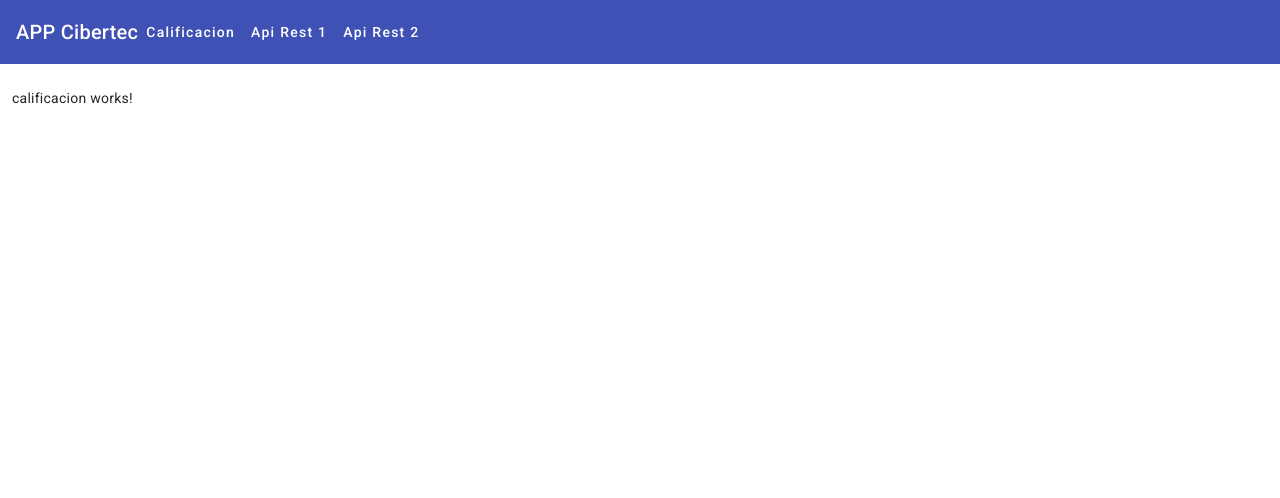
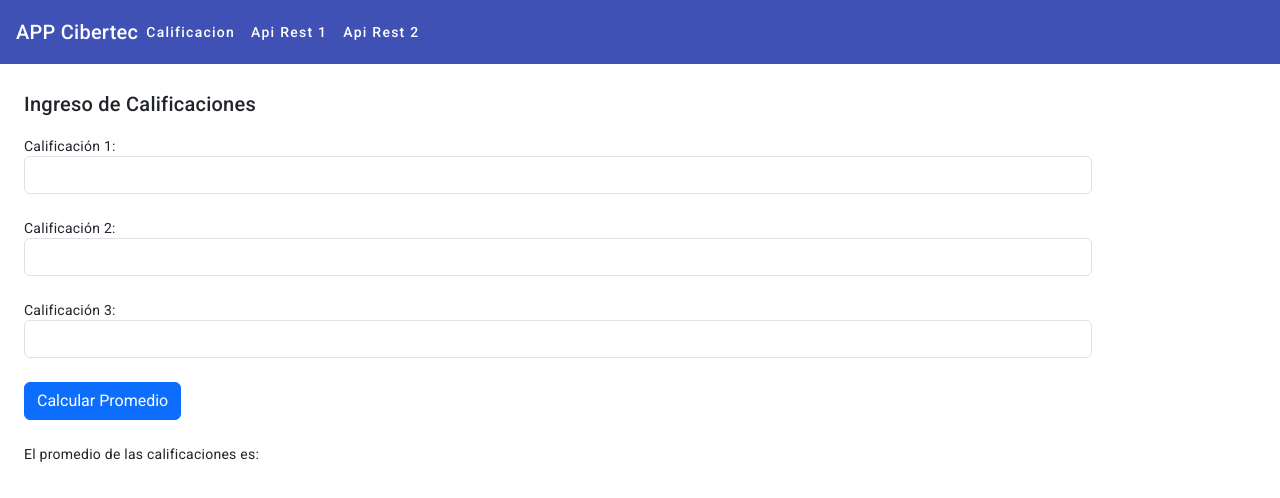
Before and after one commit to jeremy12p/CL3, an Angular app in the folder DAWII_CL3/: page / in a window 1280 px wide. Shown: the top 498 px of the page. Built offline with nearby package versions, Linux system fonts and the light colour scheme.

Commit message:
se termino la tarea de calificacion

```diff
--- a/DAWII_CL3/src/app/app.module.ts
+++ b/DAWII_CL3/src/app/app.module.ts
@@ -9,13 +9,13 @@ import { MaterialModule } from './angularmaterial/material.module';
 
 @NgModule({
   declarations: [
-    AppComponent,
-    CL3Component
+    AppComponent
   ],
   imports: [
+
     BrowserModule,
+    MaterialModule,
     AppRoutingModule,
-    MaterialModule,
     BrowserAnimationsModule
   ],
   providers: [],
--- a/DAWII_CL3/src/app/cl3/cl3.module.ts
+++ b/DAWII_CL3/src/app/cl3/cl3.module.ts
@@ -4,7 +4,7 @@ import { CalificacionComponent } from './paginas/calificacion/calificacion.compo
 import { Apirest1Component } from './paginas/apirest1/apirest1.component';
 import { Apirest2Component } from './paginas/apirest2/apirest2.component';
 import { AppRoutingModule } from '../app-routing.module';
-
+import { MaterialModule } from '../angularmaterial/material.module';
 
 
 @NgModule({
@@ -15,7 +15,8 @@ import { AppRoutingModule } from '../app-routing.module';
   ],
   imports: [
     AppRoutingModule,
-    CommonModule
+    CommonModule,
+    MaterialModule,
   ]
 })
 export class Cl3Module { }
--- a/DAWII_CL3/src/app/cl3/paginas/calificacion/calificacion.component.html
+++ b/DAWII_CL3/src/app/cl3/paginas/calificacion/calificacion.component.html
@@ -1 +1,20 @@
-<p>calificacion works!</p>
+<div class="container">
+  <h2>Ingreso de Calificaciones</h2>
+  <div class="form-group mb-4" >
+    <label for="cali1Input">Calificación 1:</label>
+    <input type="number" class="form-control" id="cali1Input" #cali1Input>
+  </div>
+  <div class="form-group mb-4">
+    <label for="cali2Input">Calificación 2:</label>
+    <input type="number" class="form-control" id="cali2Input" #cali2Input>
+  </div>
+  <div class="form-group mb-4">
+    <label for="cali3Input">Calificación 3:</label>
+    <input type="number" class="form-control" id="cali3Input" #cali3Input>
+  </div>
+  <button class="btn btn-primary mb-4" (click)="calcularPromedio(cali1Input.value, cali2Input.value, cali3Input.value)">Calcular Promedio</button>
+  <div class="resultado">
+    <p>El promedio de las calificaciones es: {{ promedio }}</p>
+  </div>
+
+</div>
--- a/DAWII_CL3/src/app/cl3/paginas/calificacion/calificacion.component.ts
+++ b/DAWII_CL3/src/app/cl3/paginas/calificacion/calificacion.component.ts
@@ -2,9 +2,18 @@ import { Component } from '@angular/core';
 
 @Component({
   templateUrl: './calificacion.component.html',
-  styles: [
-  ]
+  styles: []
 })
 export class CalificacionComponent {
+  promedio: number | null = null;
+  suma: number = 0;
 
+  calcularPromedio(cali1Input: string, cali2Input: string, cali3Input: string) {
+    const calificacion1 = parseInt(cali1Input, 10);
+    const calificacion2 = parseInt(cali2Input, 10);
+    const calificacion3 = parseInt(cali3Input, 10);
+
+    this.suma = calificacion1 + calificacion2 + calificacion3;
+    this.promedio = this.suma / 3;
+  }
 }
--- a/DAWII_CL3/tsconfig.json
+++ b/DAWII_CL3/tsconfig.json
@@ -1,4 +1,4 @@
-/* To learn more about this file see: https://angular.io/config/tsconfig. */
+
 {
   "compileOnSave": false,
   "compilerOptions": {
```
